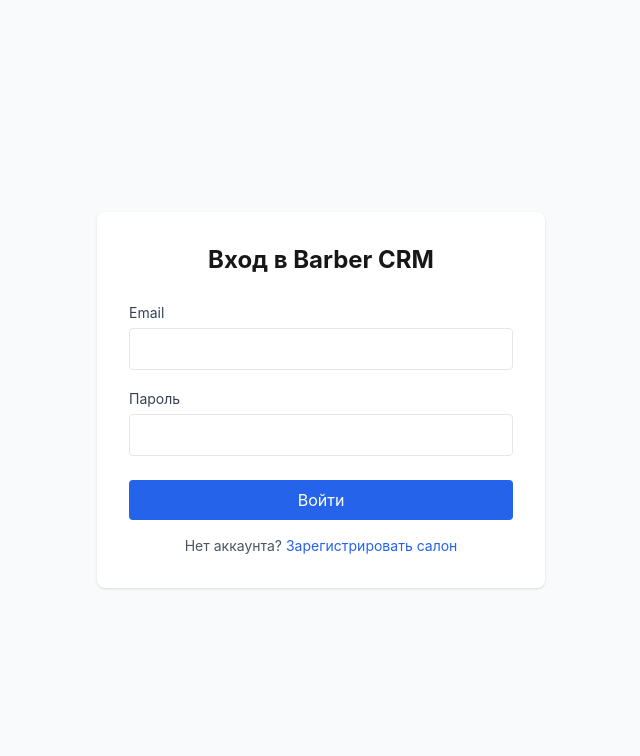
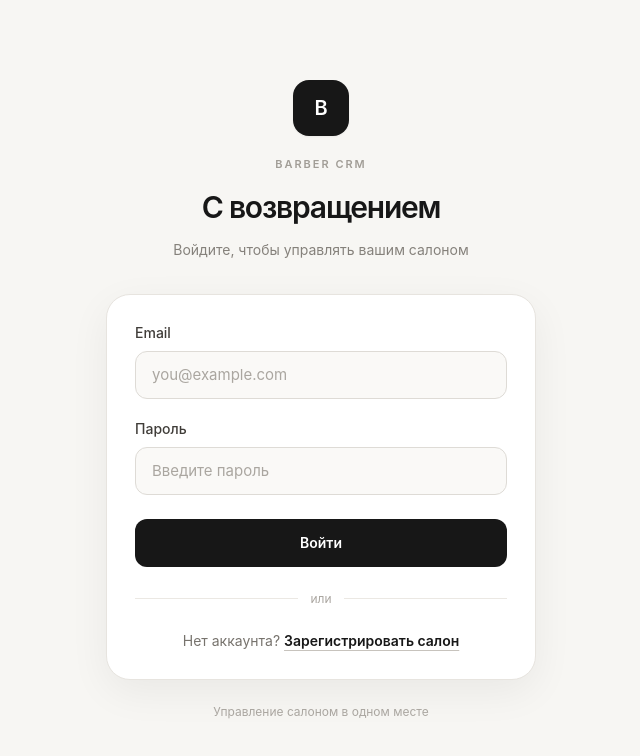
Before and after one commit to fixallastana-hash/barber-crm, a Next.js app in the folder web-admin/: page /login in a window 1280 px wide. Shown: the top 756 px of the page, without its empty margins (319-959 px from the left). Built offline with nearby package versions, Linux system fonts and the light colour scheme; no server answers.

Commit message:
Refactor LoginPage layout and improve form handling

```diff
--- a/web-admin/src/app/login/page.tsx
+++ b/web-admin/src/app/login/page.tsx
@@ -8,6 +8,7 @@ import { getFirebaseAuth } from '@/lib/firebase';
 
 export default function LoginPage() {
   const router = useRouter();
+
   const [email, setEmail] = useState('');
   const [password, setPassword] = useState('');
   const [error, setError] = useState('');
@@ -15,11 +16,19 @@ export default function LoginPage() {
 
   const handleSubmit = async (e: FormEvent<HTMLFormElement>) => {
     e.preventDefault();
+
     setError('');
     setLoading(true);
+
     try {
       const auth = getFirebaseAuth();
-      await signInWithEmailAndPassword(auth, email, password);
+
+      await signInWithEmailAndPassword(
+        auth,
+        email.trim(),
+        password,
+      );
+
       router.push('/app');
     } catch {
       setError('Неверный email или пароль');
@@ -29,25 +38,103 @@ export default function LoginPage() {
   };
 
   return (
-    <main className="min-h-screen flex items-center justify-center bg-gray-50 px-4">
-      <form onSubmit={handleSubmit} className="w-full max-w-md bg-white p-8 rounded-lg shadow">
-        <h1 className="text-2xl font-bold mb-6 text-center">Вход в Barber CRM</h1>
-        {error && <p className="mb-4 text-red-600 text-sm">{error}</p>}
-        <label className="block mb-4">
-          <span className="text-sm text-gray-700">Email</span>
-          <input type="email" value={email} onChange={(e) => setEmail(e.target.value)} required className="mt-1 w-full px-3 py-2 border rounded" />
-        </label>
-        <label className="block mb-6">
-          <span className="text-sm text-gray-700">Пароль</span>
-          <input type="password" value={password} onChange={(e) => setPassword(e.target.value)} required className="mt-1 w-full px-3 py-2 border rounded" />
-        </label>
-        <button type="submit" disabled={loading} className="w-full bg-blue-600 text-white py-2 rounded hover:bg-blue-700 disabled:opacity-50">
-          {loading ? 'Вход...' : 'Войти'}
-        </button>
-        <p className="mt-4 text-sm text-center text-gray-600">
-          Нет аккаунта? <Link href="/register" className="text-blue-600">Зарегистрировать салон</Link>
-        </p>
-      </form>
+    <main className="min-h-screen bg-[#f7f6f3] px-4 py-8 sm:px-6">
+      <div className="flex min-h-[calc(100vh-4rem)] items-center justify-center">
+        <div className="w-full max-w-[430px]">
+          {/* Brand */}
+          <div className="mb-8 text-center">
+            <div className="mx-auto mb-5 flex h-14 w-14 items-center justify-center rounded-2xl bg-[#171717] text-xl font-semibold text-white shadow-sm">
+              B
+            </div>
+
+            <div className="text-[11px] font-semibold uppercase tracking-[0.18em] text-[#a19d96]">
+              BARBER CRM
+            </div>
+
+            <h1 className="mt-3 text-[30px] font-semibold tracking-[-0.04em] text-[#171717]">
+              С возвращением
+            </h1>
+
+            <p className="mt-2 text-sm leading-6 text-[#85817b]">
+              Войдите, чтобы управлять вашим салоном
+            </p>
+          </div>
+
+          {/* Card */}
+          <form
+            onSubmit={handleSubmit}
+            className="rounded-[24px] border border-[#e7e4df] bg-white p-5 shadow-[0_12px_40px_rgba(0,0,0,0.06)] sm:p-7"
+          >
+            {error && (
+              <div className="mb-5 rounded-xl border border-red-100 bg-red-50 px-4 py-3 text-sm leading-5 text-red-700">
+                {error}
+              </div>
+            )}
+
+            <label className="mb-5 block">
+              <span className="mb-2 block text-sm font-medium text-[#403d39]">
+                Email
+              </span>
+
+              <input
+                type="email"
+                value={email}
+                onChange={(e) => setEmail(e.target.value)}
+                required
+                autoComplete="email"
+                placeholder="you@example.com"
+                className="h-12 w-full rounded-xl border border-[#dedbd6] bg-[#faf9f7] px-4 text-[15px] text-[#242220] outline-none transition placeholder:text-[#aaa6a0] focus:border-[#aaa59d] focus:bg-white focus:ring-4 focus:ring-[#171717]/5"
+              />
+            </label>
+
+            <label className="mb-6 block">
+              <span className="mb-2 block text-sm font-medium text-[#403d39]">
+                Пароль
+              </span>
+
+              <input
+                type="password"
+                value={password}
+                onChange={(e) => setPassword(e.target.value)}
+                required
+                autoComplete="current-password"
+                placeholder="Введите пароль"
+                className="h-12 w-full rounded-xl border border-[#dedbd6] bg-[#faf9f7] px-4 text-[15px] text-[#242220] outline-none transition placeholder:text-[#aaa6a0] focus:border-[#aaa59d] focus:bg-white focus:ring-4 focus:ring-[#171717]/5"
+              />
+            </label>
+
+            <button
+              type="submit"
+              disabled={loading}
+              className="h-12 w-full rounded-xl bg-[#171717] text-sm font-semibold text-white transition hover:bg-[#292929] disabled:cursor-not-allowed disabled:opacity-50"
+            >
+              {loading ? 'Входим...' : 'Войти'}
+            </button>
+
+            <div className="my-6 flex items-center gap-3">
+              <div className="h-px flex-1 bg-[#ebe8e3]" />
+              <span className="text-xs text-[#aaa6a0]">
+                или
+              </span>
+              <div className="h-px flex-1 bg-[#ebe8e3]" />
+            </div>
+
+            <p className="text-center text-sm text-[#77736d]">
+              Нет аккаунта?{' '}
+              <Link
+                href="/register"
+                className="font-semibold text-[#171717] underline decoration-[#c7c3bd] underline-offset-4 transition hover:decoration-[#171717]"
+              >
+                Зарегистрировать салон
+              </Link>
+            </p>
+          </form>
+
+          <p className="mt-6 text-center text-xs text-[#aaa6a0]">
+            Управление салоном в одном месте
+          </p>
+        </div>
+      </div>
     </main>
   );
 }
```
